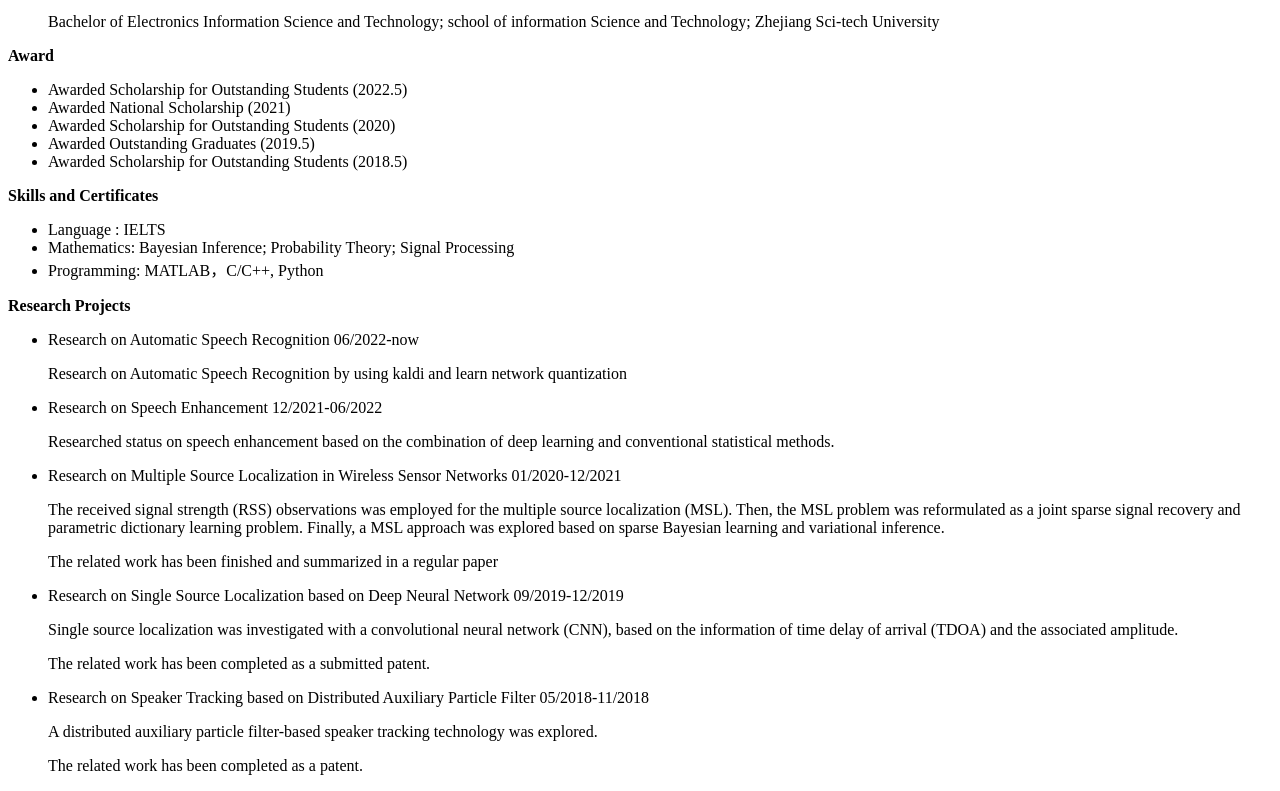
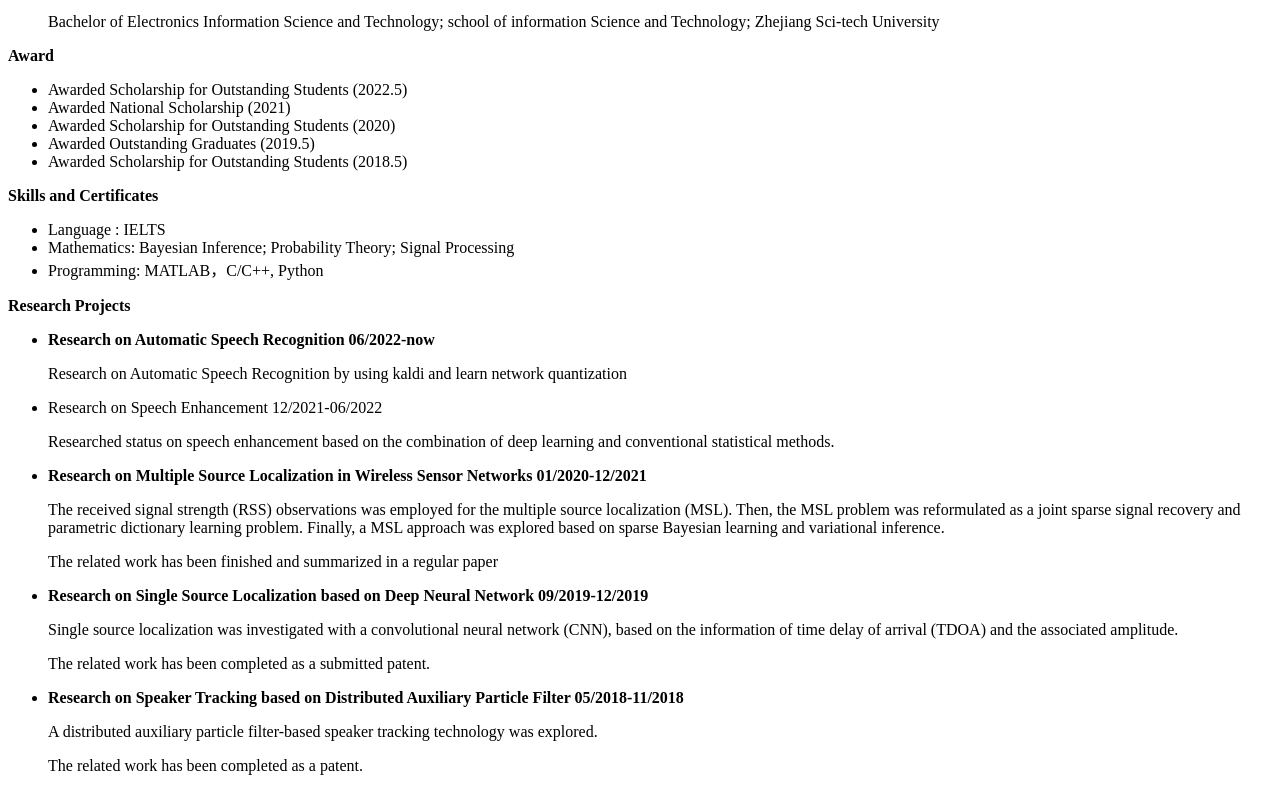
Before and after one commit to TrbingWY/TrbingWY.github.io, a plain HTML site: page index.html in a window 1280 px wide. Shown: the part 700-1491 px from the top of the page. Drawn offline with Linux system fonts and the light colour scheme.

Commit message:
Update index.html

```diff
--- a/index.html
+++ b/index.html
@@ -53,18 +53,18 @@
 
 <p><strong>Research Projects</strong></p>
 <ul>
-<li>Research on Automatic Speech Recognition	06/2022-now</li>
+<li><strong>Research on Automatic Speech Recognition	06/2022-now</strong></li>
   <p>	Research on Automatic Speech Recognition by using kaldi and learn network quantization</p>
 <li>Research on Speech Enhancement	12/2021-06/2022</li>
   <p>	Researched status on speech enhancement based on the combination of deep learning and conventional statistical methods.	</p>
-<li>Research on Multiple Source Localization in Wireless Sensor Networks	01/2020-12/2021</li>
+<li><strong>Research on Multiple Source Localization in Wireless Sensor Networks	01/2020-12/2021</strong></li>
   <p>The received signal strength (RSS) observations was employed for the multiple source localization (MSL). Then, the MSL problem was reformulated as a joint sparse signal
 recovery and parametric dictionary learning problem. Finally, a MSL approach was explored based on sparse Bayesian learning and variational inference.</p>
   <p>The related work has been finished and summarized in a regular paper</p>
-<li>Research on Single Source Localization based on Deep Neural Network	09/2019-12/2019</li>
+<li><strong>Research on Single Source Localization based on Deep Neural Network	09/2019-12/2019</strong></li>
   <p>Single source localization was investigated with a convolutional neural network (CNN), based on the information of time delay of arrival (TDOA) and the associated amplitude.	</p>
   <p>The related work has been completed as a submitted patent.	</p>
-<li>Research on Speaker Tracking based on Distributed Auxiliary Particle Filter	    05/2018-11/2018</li>
+<li><strong>Research on Speaker Tracking based on Distributed Auxiliary Particle Filter	    05/2018-11/2018</strong></li>
   <p>	A distributed auxiliary particle filter-based speaker tracking technology was explored. 	</p>
   <p>The related work has been completed as a patent.	</p>
 
```
